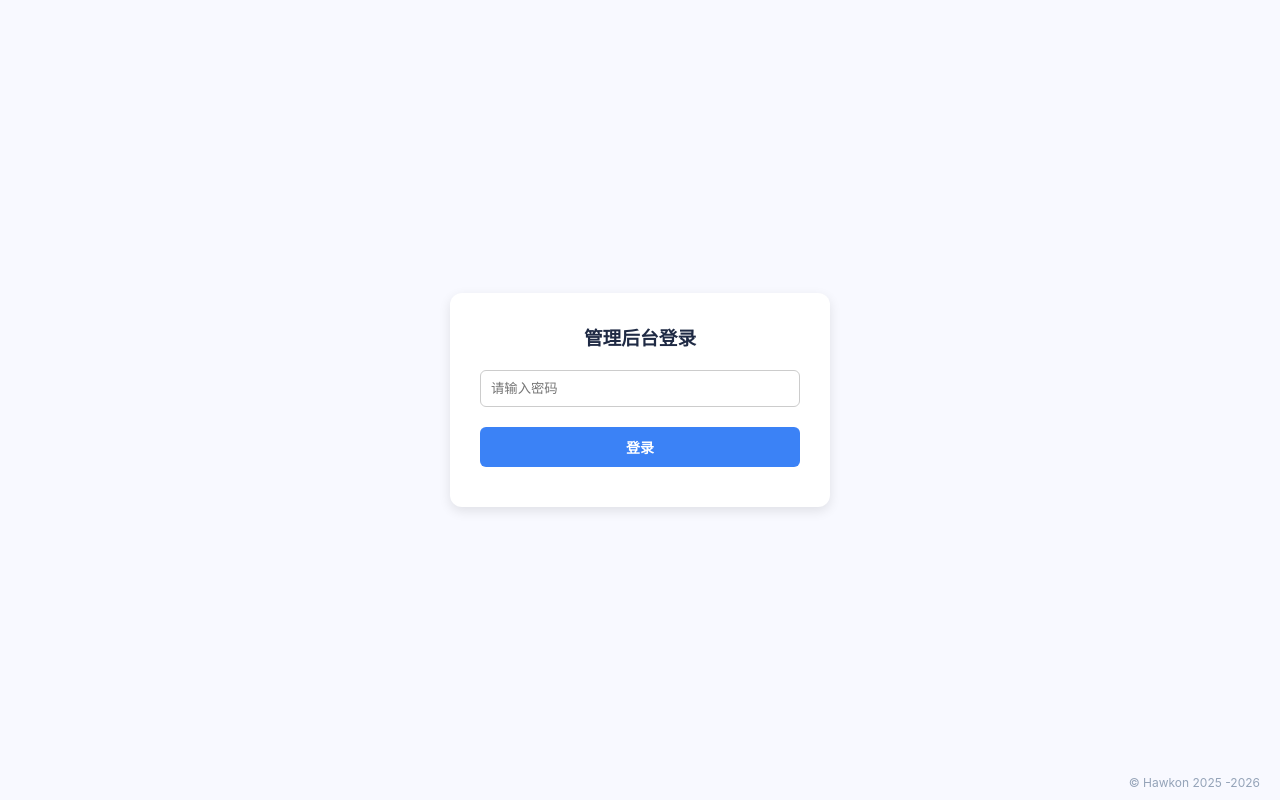
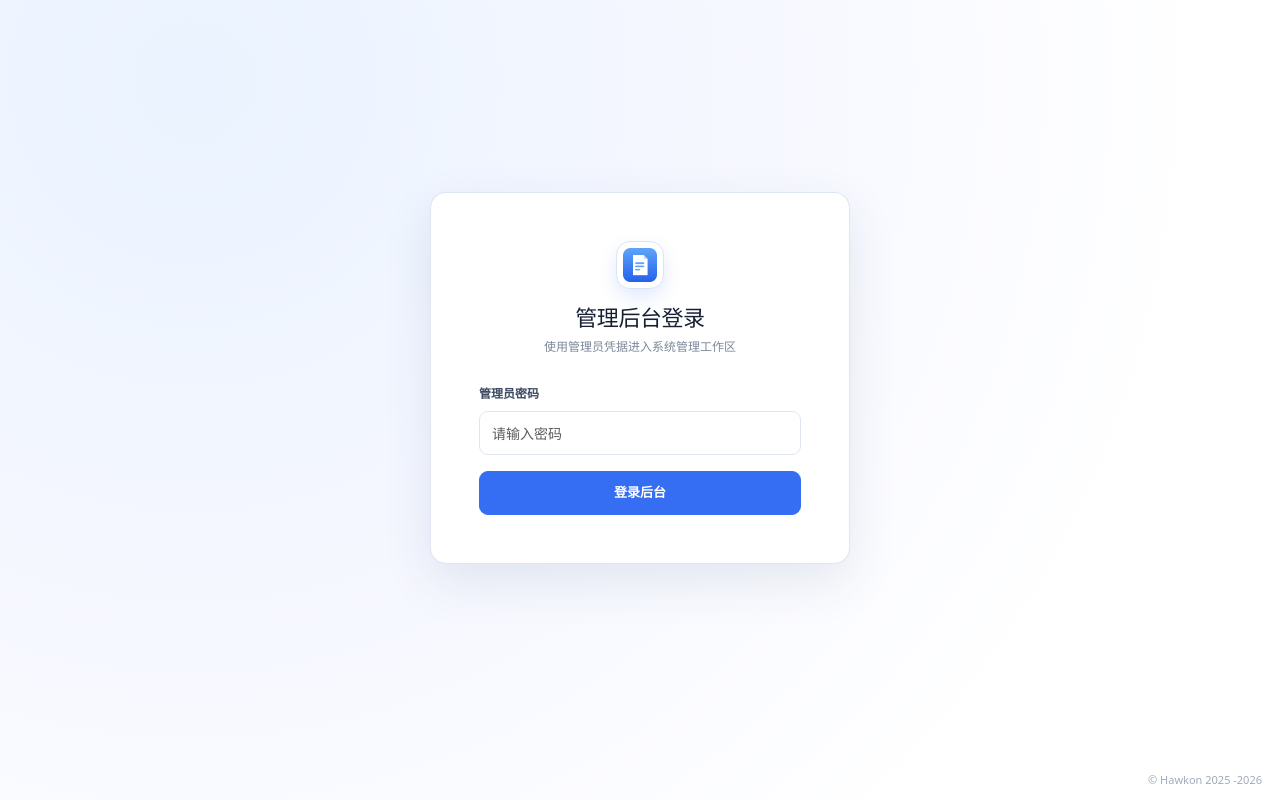
Before and after one commit to HawkonS/feishu-docget, a Flask app: page /admin in a window 1280 px wide. Run offline with Flask 3, Linux system fonts and the light colour scheme; some libraries are stand-ins or nearby versions.

Commit message:
feat(auth): redesign login pages

```diff
--- a/src/app.py
+++ b/src/app.py
@@ -214,6 +214,17 @@ def _cleanup_temp(path):
 def _login_enabled():
     """飞书登录开关，由配置 login.enabled 控制"""
     return ConfigLoader.get_bool('login.enabled', False)
+
+
+def _feishu_oauth_configured():
+    """是否已配置足以完成飞书 OAuth 的应用凭据。
+
+    普通用户登录仍由 ``login.enabled`` 控制；后台管理员可以在不强制
+    开启前台登录的情况下使用飞书 OAuth，因此这里单独检查应用凭据。
+    """
+    app_id = str(config.get('feishu.app_id') or '').strip()
+    app_secret = str(config.get('feishu.app_secret') or '').strip()
+    return bool(app_id and app_secret)
 
 
 def _is_admin_session():
@@ -1006,17 +1017,22 @@ def user_login_page():
         html = f.read()
     html = html.replace('[/* page_title */]', escape(config.get('page.title', '飞书文档下载工具')))
     copyright_text = escape(config.get('copyright.text', 'Hawkon 2025 -2026'))
-    html = html.replace('Hawkon 2025 -2026', copyright_text)
-    html = html.replace('Hawkon 2025', copyright_text)
+    html = html.replace('[/* copyright_text */]', copyright_text)
     return html
 
 @app.route('/auth/feishu/authorize', methods=['GET'])
 def auth_feishu_authorize():
-    if not _login_enabled():
+    oauth_target = 'admin' if request.args.get('next') == 'admin' else 'home'
+    # 前台 OAuth 仍服从 login.enabled；后台管理员 OAuth 只要求已配置飞书应用，
+    # 这样可以单独给管理员提供飞书登录，而不改变公开首页的访问策略。
+    if oauth_target != 'admin' and not _login_enabled():
         return redirect('/')
+    if not _feishu_oauth_configured():
+        error_target = _safe_admin_path(config.get('admin.path', '/admin')) if oauth_target == 'admin' else '/login'
+        return redirect(f'{error_target}?error=oauth_unavailable')
     state = secrets.token_urlsafe(16)
     session['oauth_state'] = state
-    session['oauth_target'] = 'admin' if request.args.get('next') == 'admin' else 'home'
+    session['oauth_target'] = oauth_target
     return redirect(feishu_oauth.build_authorize_url(config.get('feishu.app_id'), _get_redirect_uri(), state))
 
 @app.route(f'{OAUTH_CALLBACK_PATH}', methods=['GET'])
@@ -1109,9 +1125,8 @@ def admin_page():
     with open(os.path.join(HTML_DIR, 'login.html'), 'r', encoding='utf-8') as f:
         html = f.read()
     copyright_text = escape(config.get('copyright.text', 'Hawkon 2025 -2026'))
-    html = html.replace('Hawkon 2025 -2026', copyright_text)
-    html = html.replace('Hawkon 2025', copyright_text)
-    html = html.replace('[/* feishu_login_hidden */]', '' if _login_enabled() else 'hidden')
+    html = html.replace('[/* copyright_text */]', copyright_text)
+    html = html.replace('[/* feishu_login_hidden */]', '' if _feishu_oauth_configured() else 'hidden')
     response = make_response(_inject_csrf(html))
     response.headers['Cache-Control'] = 'no-store, no-cache, must-revalidate'
     return response
--- a/src/core/config_loader.py
+++ b/src/core/config_loader.py
@@ -59,7 +59,7 @@ CONFIG_SCHEMA = [
             {
                 'key': 'login.oauth.redirect_uri', 'label': 'OAuth 回调地址', 'type': 'str',
                 'default': '',
-                'desc': '飞书 OAuth 回调地址（选填，留空时按访问域名自动生成，启用 server.https.enabled 时自动使用 https）。仅在启用登录时生效；手动填写必须与飞书开放平台『安全设置-重定向 URL』及授权时使用的地址完全一致',
+                'desc': '飞书 OAuth 回调地址（选填，留空时按访问域名自动生成，启用 server.https.enabled 时自动使用 https）。普通用户登录受 login.enabled 控制，后台管理员 OAuth 可单独使用；手动填写必须与飞书开放平台『安全设置-重定向 URL』及授权时使用的地址完全一致',
                 'depends_on': 'login.enabled',
                 'sensitive': False, 'restart_required': False,
             },
--- a/src/web/templates/login.html
+++ b/src/web/templates/login.html
@@ -5,98 +5,58 @@
     <title>文档下载管理后台 - 登录</title>
     <link rel="icon" href="/favicon.ico">
     <meta name="viewport" content="width=device-width, initial-scale=1.0">
+    <link rel="stylesheet" href="/static/vendor/bootstrap.min.css?v=5.3.3">
     <style>
+        :root { --login-blue: #356df3; --login-ink: #172033; --login-muted: #7c8798; }
+        html, body { min-height: 100%; }
         body {
-            font-family: -apple-system, BlinkMacSystemFont, 'Segoe UI', sans-serif;
+            min-height: 100vh;
             margin: 0;
-            background: #f8f9ff;
-            color: #1f2a44;
-            display: flex;
-            align-items: center;
-            justify-content: center;
-            height: 100vh;
+            color: var(--login-ink);
+            background: radial-gradient(circle at 15% 10%, #eaf3ff 0, #f5f7ff 38%, #fff 78%);
         }
-        .login-box {
-            width: 320px;
-            background: white;
-            padding: 30px;
-            border-radius: 12px;
-            box-shadow: 0 4px 12px rgba(0,0,0,0.1);
-            text-align: center;
-        }
-        .login-box h3 { margin-top: 0; margin-bottom: 20px; }
-        .password-field {
-            position: relative;
-            margin: 10px 0 20px;
-        }
-        .password-field input {
-            width: 100%;
-            padding: 10px;
-            border: 1px solid #ccc;
-            border-radius: 6px;
-            box-sizing: border-box;
-        }
-        button.login-btn {
-            width: 100%;
-            padding: 10px;
-            background: #3b82f6;
-            color: white;
-            border: none;
-            border-radius: 6px;
-            cursor: pointer;
-            font-weight: bold;
-            font-size: 14px;
-        }
-        button.login-btn:hover { background: #2563eb; }
-        .login-divider {
-            display: flex;
-            align-items: center;
-            gap: 10px;
-            margin: 20px 0;
-            color: #94a3b8;
-            font-size: 12px;
-        }
-        .login-divider::before, .login-divider::after {
-            content: '';
-            flex: 1;
-            height: 1px;
-            background: #e2e8f0;
-        }
-        .feishu-login-btn {
-            width: 100%;
-            padding: 10px;
-            background: #3370ff;
-            color: white;
-            border: none;
-            border-radius: 6px;
-            cursor: pointer;
-            font-weight: bold;
-            font-size: 14px;
-            display: flex;
-            align-items: center;
-            justify-content: center;
-            gap: 8px;
-        }
-        .feishu-login-btn:hover { background: #2357d6; }
-        .footer-copyright {
-            position: fixed;
-            bottom: 10px;
-            right: 20px;
-            color: #94a3b8;
-            font-size: 12px;
-        }
+        .login-shell { min-height: 100vh; padding: 24px 16px 68px; }
+        .login-card { width: min(100%, 420px); border: 1px solid rgba(219, 228, 242, .9) !important; border-radius: 16px; box-shadow: 0 18px 50px rgba(32, 55, 97, .1) !important; }
+        .login-brand { display: inline-flex; align-items: center; justify-content: center; width: 48px; height: 48px; margin-bottom: 15px; padding: 6px; border: 1px solid #dbe5f5; border-radius: 14px; background: #fff; box-shadow: 0 8px 18px rgba(53, 109, 243, .14); overflow: hidden; }
+        .login-brand img { display: block; width: 100%; height: 100%; object-fit: contain; }
+        .login-card h1 { color: var(--login-ink); font-size: 22px; letter-spacing: -.02em; }
+        .login-subtitle { color: var(--login-muted); font-size: 12px; }
+        .login-card .form-label { color: #3d4b61; font-size: 12px; font-weight: 700; }
+        .login-card .form-control { min-height: 44px; border-color: #dfe5ef; border-radius: 9px; font-size: 14px; }
+        .login-card .form-control:focus { border-color: #8ca6ec; box-shadow: 0 0 0 3px rgba(53, 109, 243, .1); }
+        .login-card .btn { min-height: 44px; border-radius: 9px; font-size: 13px; font-weight: 700; }
+        .login-card .btn-primary { border-color: var(--login-blue); background: var(--login-blue); }
+        .login-card .btn-primary:hover { border-color: #2859d7; background: #2859d7; }
+        .feishu-login-btn { border: 0; background: #3370ff; }
+        .feishu-login-btn:hover { border-color: #2357d6; background: #2357d6; }
+        .login-divider { display: flex; align-items: center; gap: 10px; margin: 22px 0; color: #a0aabd; font-size: 11px; }
+        .login-divider::before, .login-divider::after { content: ''; flex: 1; height: 1px; background: #e7ebf2; }
+        .login-error { margin: 14px 0 0; padding: 9px 11px; border-radius: 8px; font-size: 12px; }
+        .footer-copyright { position: fixed; right: 18px; bottom: 12px; color: #a0aabd; font-size: 11px; }
+        @media (max-width: 575.98px) { .login-shell { padding: 16px 12px 58px; } .login-card .card-body { padding: 28px 22px !important; } .footer-copyright { right: 12px; } }
     </style>
 </head>
 <body>
-    <div class="login-box">
-        <h3>管理后台登录</h3>
-        <div class="password-field">
-            <input type="password" id="adminPass" placeholder="请输入密码" onkeypress="if(event.key==='Enter') doLogin()" />
+    <main class="container-fluid login-shell d-flex align-items-center justify-content-center">
+        <section class="card login-card border-0">
+            <div class="card-body p-4 p-md-5">
+                <div class="text-center">
+                    <div class="login-brand"><img src="/favicon.ico" alt="站点图标"></div>
+                    <h1 class="h4 mb-2">管理后台登录</h1>
+                    <p class="login-subtitle mb-4">使用管理员凭据进入系统管理工作区</p>
                 </div>
-        <button class="login-btn" onclick="doLogin()">登录</button>
+
+                <form id="adminLoginForm" onsubmit="event.preventDefault(); doLogin();">
+                    <div class="mb-3">
+                        <label for="adminPass" class="form-label">管理员密码</label>
+                        <input type="password" id="adminPass" class="form-control" placeholder="请输入密码" autocomplete="current-password" required>
+                    </div>
+                    <button type="submit" class="btn btn-primary w-100" id="adminLoginButton">登录后台</button>
+                </form>
+
                 <div [/* feishu_login_hidden */]>
                     <div class="login-divider">或</div>
-            <button class="feishu-login-btn" onclick="window.location.href='/auth/feishu/authorize?next=admin'">
+                    <button type="button" class="btn feishu-login-btn text-white w-100 d-flex align-items-center justify-content-center gap-2" onclick="window.location.href='/auth/feishu/authorize?next=admin'">
                         <svg width="18" height="18" viewBox="0 0 24 24" xmlns="http://www.w3.org/2000/svg" aria-hidden="true">
                             <path d="M3 5.5c6.5 0 12 2.5 15.5 7-3.5 1.2-7 1.2-10.5 0C5.2 11.3 3.8 8.8 3 5.5z" fill="#ffffff"/>
                             <path d="M21 9.5c-1.8 6-6.8 9.8-13.5 9.8 2.2-3.2 5-5.2 8.3-6.3 2-.7 3.8-1.9 5.2-3.5z" fill="#ffffff" opacity="0.85"/>
@@ -104,9 +64,11 @@
                         使用飞书登录
                     </button>
                 </div>
-        <div id="loginMsg" style="color:red; margin-top:10px; font-size:12px;"></div>
+                <div id="loginMsg" class="alert alert-danger login-error d-none" role="alert" aria-live="polite"></div>
             </div>
-    <div class="footer-copyright">© Hawkon 2025</div>
+        </section>
+    </main>
+    <div class="footer-copyright">© [/* copyright_text */]</div>
 
     <script>
         const errorMessages = {
@@ -115,30 +77,37 @@
             disabled: '您的账号已被禁用，请联系管理员',
             user_info: '获取用户信息失败，请重试',
             oauth_failed: '飞书登录失败，请重试或联系管理员',
-            not_admin: '该飞书账号没有系统管理员或运营管理员权限'
+            not_admin: '该飞书账号没有系统管理员或运营管理员权限',
+            oauth_unavailable: '飞书登录尚未配置，请联系系统管理员'
         };
         const errorCode = new URLSearchParams(window.location.search).get('error');
-        if (errorCode && errorMessages[errorCode]) {
-            document.getElementById('loginMsg').innerText = errorMessages[errorCode];
+
+        function showLoginMessage(message) {
+            const messageEl = document.getElementById('loginMsg');
+            messageEl.innerText = message || '';
+            messageEl.classList.toggle('d-none', !message);
         }
 
+        if (errorCode && errorMessages[errorCode]) showLoginMessage(errorMessages[errorCode]);
+
         function doLogin() {
-            const pwd = document.getElementById("adminPass").value;
-            if (!pwd) return;
-
-            fetch("/api/admin/login", {
-                method: "POST",
-                headers: { "Content-Type": "application/json" },
+            const pwdInput = document.getElementById('adminPass');
+            const button = document.getElementById('adminLoginButton');
+            const pwd = pwdInput.value;
+            if (!pwd) {
+                pwdInput.focus();
+                return;
+            }
+            button.disabled = true;
+            showLoginMessage('');
+            fetch('/api/admin/login', {
+                method: 'POST',
+                headers: { 'Content-Type': 'application/json' },
                 body: JSON.stringify({ password: pwd })
             }).then(r => r.json()).then(res => {
-                if (res.status === "ok") {
-                    window.location.reload(); // 登录成功刷新页面进入后台
-                } else {
-                    document.getElementById("loginMsg").innerText = res.message;
-                }
-            }).catch(e => {
-                document.getElementById("loginMsg").innerText = "登录请求失败";
-            });
+                if (res.status === 'ok') window.location.reload();
+                else showLoginMessage(res.message || '登录失败');
+            }).catch(() => showLoginMessage('登录请求失败')).finally(() => { button.disabled = false; });
         }
     </script>
 </body>
```
Also changed, not shown: src/web/templates/user_login.html (+35 -62 lines), tests/test_security.py (+59 -8 lines), README.md. Lines whose indentation alone changed are shown as unchanged.
